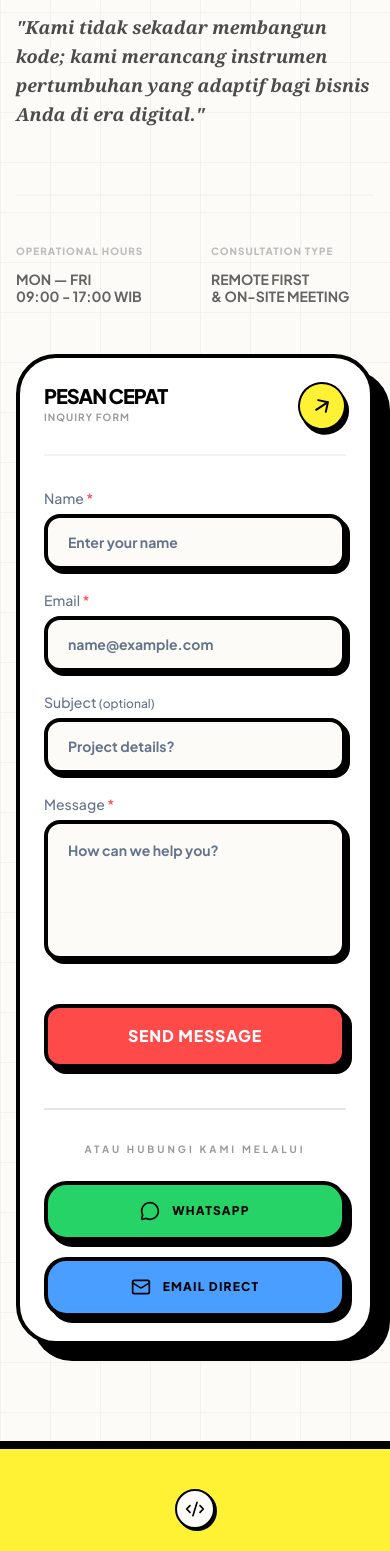
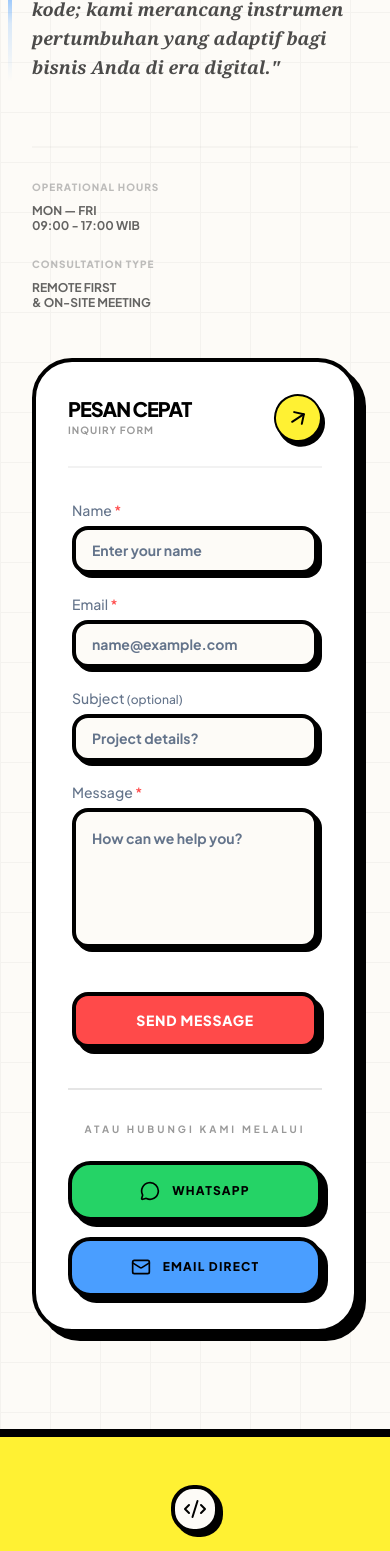
Before and after one commit to bagushd1/portofolio, a Next.js app: page / in a window 390 px wide. Shown: the part 4227-5778 px from the top of the page. Built offline with nearby package versions, Linux system fonts and the light colour scheme; no server answers; the database is empty.

Commit message:
feat: enhance responsiveness and styling of contact section and footer elements

```diff
--- a/src/app/page.tsx
+++ b/src/app/page.tsx
@@ -227,7 +227,7 @@ export default async function Home() {
         </section>
 
         {/* CONSULTATION - CONCEPT 3: THE BLUEPRINT STRIP (TIMELINE CONTINUATION) */}
-        <section id="contact" className="py-24 md:py-32 lg:py-40 px-4 sm:px-6 md:px-12 bg-background border-b-4 border-foreground relative overflow-hidden">
+        <section id="contact" className="py-24 md:py-32 lg:py-40 px-8 sm:px-10 md:px-12 bg-background border-b-4 border-foreground relative overflow-hidden">
           {/* Blueprint Grid Background */}
           <div className="absolute inset-0 opacity-[0.03] pointer-events-none"
                style={{ backgroundImage: 'linear-gradient(#000 1px, transparent 1px), linear-gradient(90deg, #000 1px, transparent 1px)', backgroundSize: '50px 50px' }}>
@@ -244,9 +244,9 @@ export default async function Home() {
                     <span className="text-[10px] md:text-xs font-black uppercase tracking-[0.5em] text-foreground/40 text-glow-sm">Secure Implementation</span>
                   </div>
 
-                  <h2 className="text-6xl md:text-7xl lg:text-8xl font-black tracking-tighter uppercase leading-[0.8] mb-12">
+                  <h2 className="text-4xl sm:text-5xl md:text-7xl lg:text-8xl font-black tracking-tighter uppercase leading-[0.9] md:leading-[0.8] mb-8 md:mb-12">
                     Konsultasikan <br />
-                    <span className="italic font-serif text-secondary lowercase underline decoration-8 underline-offset-8">Visi</span> Anda.
+                    <span className="italic font-serif text-secondary lowercase underline decoration-4 md:decoration-8 underline-offset-4 md:underline-offset-8">Visi</span> Anda.
                   </h2>
 
                   <div className="relative mb-16">
@@ -257,14 +257,14 @@ export default async function Home() {
                   </div>
 
                   {/* New: Subtle Trust/Process Footer to fill space */}
-                  <div className="pt-12 border-t-2 border-foreground/5 grid grid-cols-2 gap-8 opacity-60 grayscale hover:grayscale-0 transition-all duration-500">
+                  <div className="pt-8 md:pt-12 border-t-2 border-foreground/5 grid grid-cols-1 sm:grid-cols-2 gap-6 md:gap-8 opacity-60 grayscale hover:grayscale-0 transition-all duration-500">
                     <div>
-                      <p className="text-[10px] font-black uppercase tracking-widest mb-3 text-secondary">Operational Hours</p>
-                      <p className="text-sm font-bold uppercase leading-tight">Mon — Fri <br /> 09:00 - 17:00 WIB</p>
+                      <p className="text-[10px] font-black uppercase tracking-widest mb-2 md:mb-3 text-secondary">Operational Hours</p>
+                      <p className="text-xs md:text-sm font-bold uppercase leading-tight">Mon — Fri <br /> 09:00 - 17:00 WIB</p>
                     </div>
                     <div>
-                      <p className="text-[10px] font-black uppercase tracking-widest mb-3 text-secondary">Consultation Type</p>
-                      <p className="text-sm font-bold uppercase leading-tight">Remote First <br /> & On-Site Meeting</p>
+                      <p className="text-[10px] font-black uppercase tracking-widest mb-2 md:mb-3 text-secondary">Consultation Type</p>
+                      <p className="text-xs md:text-sm font-bold uppercase leading-tight">Remote First <br /> & On-Site Meeting</p>
                     </div>
                   </div>
                 </ScrollReveal>
@@ -273,7 +273,7 @@ export default async function Home() {
               {/* Right: Floating Contact Center */}
               <div className="w-full lg:w-6/12 xl:w-5/12">
                 <ScrollReveal delay={0.2} direction="left">
-                  <div className="bg-white border-4 border-foreground rounded-[2.5rem] md:rounded-[3rem] p-6 md:p-10 shadow-[16px_16px_0px_0px_rgba(0,0,0,1)] hover:translate-x-[-4px] hover:translate-y-[-4px] hover:shadow-[20px_20px_0px_0px_rgba(0,0,0,1)] transition-all duration-500">
+                  <div className="bg-white border-4 border-foreground rounded-[2.5rem] md:rounded-[3rem] p-8 md:p-12 shadow-[8px_8px_0px_0px_rgba(0,0,0,1)] md:shadow-[16px_16px_0px_0px_rgba(0,0,0,1)] hover:translate-x-[-4px] hover:translate-y-[-4px] hover:shadow-[12px_12px_0px_0px_rgba(0,0,0,1)] md:hover:shadow-[20px_20px_0px_0px_rgba(0,0,0,1)] transition-all duration-500">
                     <div className="flex items-center justify-between mb-8 border-b-2 border-foreground/5 pb-6">
                       <div>
                         <h3 className="text-xl md:text-3xl font-black uppercase tracking-tighter leading-none mb-1">Pesan Cepat</h3>
@@ -316,22 +316,24 @@ export default async function Home() {
         </section>
       </main>
 
-      <footer className="py-10 md:py-12 px-6 bg-primary text-primary-foreground border-t-4 border-foreground">
-        <div className="max-w-[1400px] mx-auto flex flex-col md:flex-row justify-between items-center gap-6">
-          <div className="flex flex-col sm:flex-row items-center gap-3">
-            <div className="w-10 h-10 md:w-12 md:h-12 bg-background flex items-center justify-center rounded-xl border-2 md:border-4 border-foreground shadow-[2px_2px_0px_0px_rgba(0,0,0,1)] md:shadow-[4px_4px_0px_0px_rgba(0,0,0,1)]">
-              <Code2 className="w-5 h-5 md:w-6 md:h-6 text-foreground" />
+      <footer className="py-12 md:py-16 px-6 bg-primary text-primary-foreground border-t-4 border-foreground">
+        <div className="max-w-[1400px] mx-auto flex flex-col md:flex-row justify-between items-center gap-10 md:gap-6">
+          <div className="flex flex-col md:flex-row items-center gap-4 md:gap-6 text-center md:text-left">
+            <div className="w-12 h-12 md:w-14 md:h-14 bg-background flex items-center justify-center rounded-xl border-4 border-foreground shadow-[4px_4px_0px_0px_rgba(0,0,0,1)]">
+              <Code2 className="w-6 h-6 md:w-7 md:h-7 text-foreground" />
             </div>
-            <div className="flex items-center mt-2 sm:mt-0">
-              <p className="font-black uppercase tracking-widest text-background text-lg md:text-xl ml-2">RBA<span className="text-foreground">dev.</span></p>
-              <span className="font-bold border-l-2 md:border-l-4 border-foreground pl-3 md:pl-4 ml-3 md:ml-4 text-background text-sm md:text-base">© {new Date().getFullYear()}</span>
+            <div className="flex flex-col md:flex-row items-center gap-2 md:gap-0">
+              <p className="font-black uppercase tracking-widest text-background text-xl md:text-2xl">RBA<span className="text-foreground">dev.</span></p>
+              <span className="hidden md:block font-bold border-l-4 border-foreground pl-4 ml-4 text-background/60 text-base">© {new Date().getFullYear()}</span>
+              <span className="md:hidden font-bold text-background/60 text-sm">© {new Date().getFullYear()}</span>
             </div>
           </div>
 
-          <div className="flex flex-wrap justify-center gap-4 md:gap-8 text-xs md:text-sm font-black uppercase tracking-wider text-background">
-            <Link href="/admin/login" className="hover:text-foreground hover:underline transition-all">Admin Portal</Link>
-            <a href="#" className="hover:text-foreground hover:underline transition-all">Privacy Policy</a>
-            <a href="#" className="hover:text-foreground hover:underline transition-all">Terms of Service</a>
+          <div className="flex flex-wrap justify-center md:justify-end gap-6 md:gap-10 text-[10px] md:text-xs font-black uppercase tracking-[0.2em] text-background">
+            <Link href="/admin/login" className="hover:text-foreground hover:underline transition-all">Admin</Link>
+            <a href="#" className="hover:text-foreground hover:underline transition-all">Privacy</a>
+            <a href="#" className="hover:text-foreground hover:underline transition-all">Terms</a>
+            <a href="#" className="hover:text-foreground hover:underline transition-all">Support</a>
           </div>
         </div>
       </footer>
--- a/src/components/ContactForm.tsx
+++ b/src/components/ContactForm.tsx
@@ -46,7 +46,7 @@ export default function ContactForm() {
     };
 
     return (
-        <form onSubmit={handleSubmit} className="space-y-5">
+        <form onSubmit={handleSubmit} className="space-y-5 px-1">
             {/* Nama */}
             <div>
                 <label htmlFor="name" className="block text-sm font-medium text-muted-foreground mb-1.5">
@@ -58,7 +58,7 @@ export default function ContactForm() {
                     placeholder="Enter your name"
                     value={formData.name}
                     onChange={(e) => setFormData({ ...formData, name: e.target.value })}
-                    className={`flex h-14 w-full rounded-[1rem] border-4 bg-background px-5 py-2 text-sm ring-offset-background file:border-0 file:bg-transparent file:text-sm file:font-black placeholder:text-muted-foreground focus-visible:outline-none focus-visible:ring-4 focus-visible:ring-foreground disabled:cursor-not-allowed disabled:opacity-50 transition-all font-bold shadow-[4px_4px_0px_0px_rgba(0,0,0,1)] focus:translate-x-1 focus:translate-y-1 focus:shadow-none
+                    className={`flex h-12 md:h-14 w-full rounded-[1rem] border-4 bg-background px-4 md:px-5 py-2 text-sm ring-offset-background file:border-0 file:bg-transparent file:text-sm file:font-black placeholder:text-muted-foreground focus-visible:outline-none focus-visible:ring-4 focus-visible:ring-foreground disabled:cursor-not-allowed disabled:opacity-50 transition-all font-bold shadow-[4px_4px_0px_0px_rgba(0,0,0,1)] focus:translate-x-1 focus:translate-y-1 focus:shadow-none
             ${fieldErrors.name ? "border-[#ff4a4a]" : "border-foreground"}`}
                 />
                 {fieldErrors.name && (
@@ -77,7 +77,7 @@ export default function ContactForm() {
                     placeholder="name@example.com"
                     value={formData.email}
                     onChange={(e) => setFormData({ ...formData, email: e.target.value })}
-                    className={`flex h-14 w-full rounded-[1rem] border-4 bg-background px-5 py-2 text-sm ring-offset-background file:border-0 file:bg-transparent file:text-sm file:font-black placeholder:text-muted-foreground focus-visible:outline-none focus-visible:ring-4 focus-visible:ring-foreground disabled:cursor-not-allowed disabled:opacity-50 transition-all font-bold shadow-[4px_4px_0px_0px_rgba(0,0,0,1)] focus:translate-x-1 focus:translate-y-1 focus:shadow-none
+                    className={`flex h-12 md:h-14 w-full rounded-[1rem] border-4 bg-background px-4 md:px-5 py-2 text-sm ring-offset-background file:border-0 file:bg-transparent file:text-sm file:font-black placeholder:text-muted-foreground focus-visible:outline-none focus-visible:ring-4 focus-visible:ring-foreground disabled:cursor-not-allowed disabled:opacity-50 transition-all font-bold shadow-[4px_4px_0px_0px_rgba(0,0,0,1)] focus:translate-x-1 focus:translate-y-1 focus:shadow-none
             ${fieldErrors.email ? "border-[#ff4a4a]" : "border-foreground"}`}
                 />
                 {fieldErrors.email && (
@@ -96,7 +96,7 @@ export default function ContactForm() {
                     placeholder="Project details?"
                     value={formData.subject}
                     onChange={(e) => setFormData({ ...formData, subject: e.target.value })}
-                    className="flex h-14 w-full rounded-[1rem] border-4 border-foreground bg-background px-5 py-2 text-sm ring-offset-background placeholder:text-muted-foreground focus-visible:outline-none focus-visible:ring-4 focus-visible:ring-foreground disabled:cursor-not-allowed disabled:opacity-50 transition-all font-bold shadow-[4px_4px_0px_0px_rgba(0,0,0,1)] focus:translate-x-1 focus:translate-y-1 focus:shadow-none"
+                    className="flex h-12 md:h-14 w-full rounded-[1rem] border-4 border-foreground bg-background px-4 md:px-5 py-2 text-sm ring-offset-background placeholder:text-muted-foreground focus-visible:outline-none focus-visible:ring-4 focus-visible:ring-foreground disabled:cursor-not-allowed disabled:opacity-50 transition-all font-bold shadow-[4px_4px_0px_0px_rgba(0,0,0,1)] focus:translate-x-1 focus:translate-y-1 focus:shadow-none"
                 />
             </div>
 
@@ -111,7 +111,7 @@ export default function ContactForm() {
                     placeholder="How can we help you?"
                     value={formData.message}
                     onChange={(e) => setFormData({ ...formData, message: e.target.value })}
-                    className={`flex min-h-[140px] w-full rounded-[1rem] border-4 bg-background px-5 py-4 text-sm ring-offset-background placeholder:text-muted-foreground focus-visible:outline-none focus-visible:ring-4 focus-visible:ring-foreground disabled:cursor-not-allowed disabled:opacity-50 resize-none transition-all font-bold shadow-[4px_4px_0px_0px_rgba(0,0,0,1)] focus:translate-x-1 focus:translate-y-1 focus:shadow-none
+                    className={`flex min-h-[140px] w-full rounded-[1rem] border-4 bg-background px-4 md:px-5 py-4 text-sm ring-offset-background placeholder:text-muted-foreground focus-visible:outline-none focus-visible:ring-4 focus-visible:ring-foreground disabled:cursor-not-allowed disabled:opacity-50 resize-none transition-all font-bold shadow-[4px_4px_0px_0px_rgba(0,0,0,1)] focus:translate-x-1 focus:translate-y-1 focus:shadow-none
             ${fieldErrors.message ? "border-[#ff4a4a]" : "border-foreground"}`}
                 />
                 {fieldErrors.message && (
@@ -122,7 +122,7 @@ export default function ContactForm() {
             <button
                 type="submit"
                 disabled={status === "loading"}
-                className="inline-flex h-16 items-center justify-center rounded-[1rem] bg-[#ff4a4a] px-8 py-2 text-base font-black tracking-wider uppercase text-white border-4 border-foreground shadow-[6px_6px_0px_0px_rgba(0,0,0,1)] hover:translate-x-1 hover:translate-y-1 hover:shadow-[2px_2px_0px_0px_rgba(0,0,0,1)] focus-visible:outline-none focus-visible:ring-4 focus-visible:ring-foreground disabled:pointer-events-none disabled:opacity-50 w-full transition-all mt-6"
+                className="inline-flex h-14 md:h-16 items-center justify-center rounded-[1rem] bg-[#ff4a4a] px-8 py-2 text-sm md:text-base font-black tracking-wider uppercase text-white border-4 border-foreground shadow-[6px_6px_0px_0px_rgba(0,0,0,1)] hover:translate-x-1 hover:translate-y-1 hover:shadow-[2px_2px_0px_0px_rgba(0,0,0,1)] focus-visible:outline-none focus-visible:ring-4 focus-visible:ring-foreground disabled:pointer-events-none disabled:opacity-50 w-full transition-all mt-6"
             >
                 {status === "loading" ? (
                     <span className="flex items-center justify-center gap-2">
```
